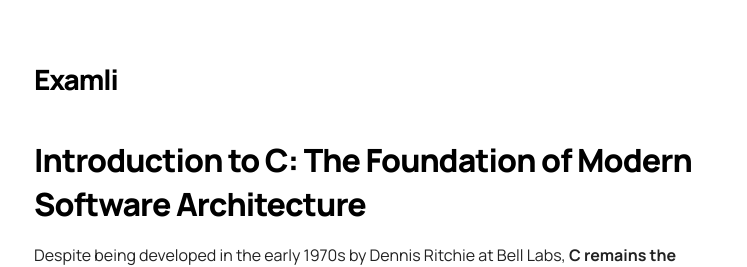
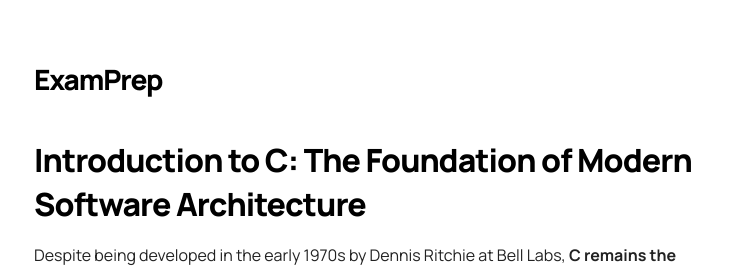
Before and after one commit to examli/examli.github.io, a Jekyll site: the page built from _posts/2026-05-26-introduction-to-c.md, in a window 1280 px wide. Shown: the top 267 px of the page, without its empty margins (266-1013 px from the left). Built offline with Jekyll 4.4.1, drawn with Linux system fonts in a browser that asks for light colours.

Commit message:
Update _config.yml

```diff
--- a/_config.yml
+++ b/_config.yml
@@ -1,4 +1,4 @@
-title: Examli
+title: ExamPrep
 description:
 permalink: /:title/
 future: true
```
